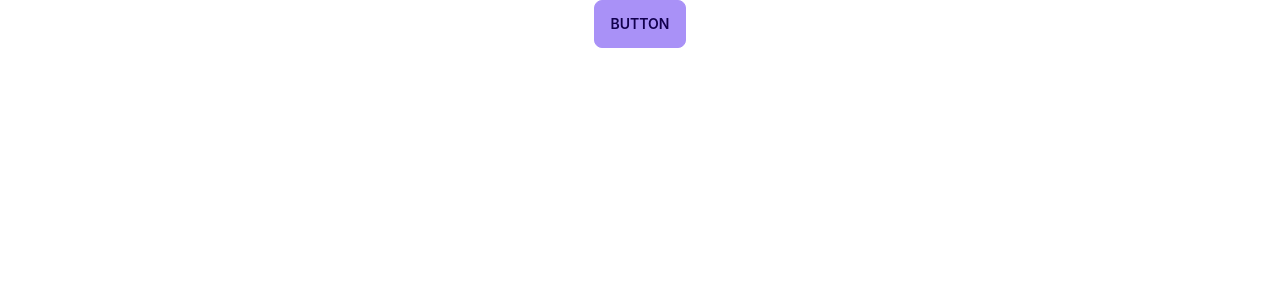
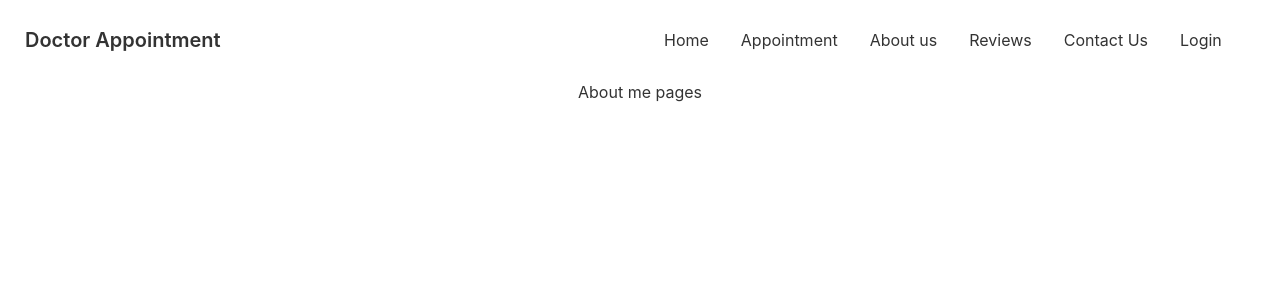
Before and after one commit to Safiul-Azam/doctor-appointment, a React (Create React App) app: page /about in a window 1280 px wide. Shown: the top 300 px of the page. Built offline with nearby package versions, Linux system fonts and the light colour scheme.

Commit message:
added navbar in header

```diff
--- a/package.json
+++ b/package.json
@@ -9,6 +9,7 @@
     "daisyui": "^2.14.3",
     "react": "^18.1.0",
     "react-dom": "^18.1.0",
+    "react-router-dom": "^6.3.0",
     "react-scripts": "5.0.1",
     "web-vitals": "^2.1.4"
   },
--- a/src/App.js
+++ b/src/App.js
@@ -1,9 +1,18 @@
+import { Route, Routes } from 'react-router-dom';
 import './App.css';
+import About from './Pages/About/About';
+import Home from './Pages/Home/Home/Home.js/Home';
+import Header from './Pages/Shared/Header/Header';
 
 function App() {
   return (
     <div className="App">
-      <button class="btn btn-primary">Button</button>
+      <Header></Header>
+      <Routes>
+        <Route path='/' element={<Home></Home>}></Route>
+        <Route path='/home' element={<Home></Home>}></Route>
+        <Route path='about' element={<About></About>}></Route>
+      </Routes>
     </div>
   );
 }
--- /dev/null
+++ b/src/Pages/About/About.js
@@ -0,0 +1,11 @@
+import React from 'react';
+
+const About = () => {
+    return (
+        <div>
+            <h3>About me pages</h3>
+        </div>
+    );
+};
+
+export default About;
--- /dev/null
+++ b/src/Pages/Home/Home/Home.js/Home.js
@@ -0,0 +1,11 @@
+import React from 'react';
+
+const Home = () => {
+    return (
+        <div>
+            <h2>this is home</h2>
+        </div>
+    );
+};
+
+export default Home;
--- a/src/Pages/Shared/Header/Header.js
+++ b/src/Pages/Shared/Header/Header.js
@@ -1,49 +1,35 @@
 import React from 'react';
+import { Link } from 'react-router-dom';
 
 const Header = () => {
     return (
         <div>
-            <div class="navbar bg-base-100">
-                <div class="navbar-start">
-                    <div class="dropdown">
-                        <label tabindex="0" class="btn btn-ghost lg:hidden">
-                            <svg xmlns="http://www.w3.org/2000/svg" class="h-5 w-5" fill="none" viewBox="0 0 24 24" stroke="currentColor"><path stroke-linecap="round" stroke-linejoin="round" stroke-width="2" d="M4 6h16M4 12h8m-8 6h16" /></svg>
+            <div className="navbar bg-base-100">
+                <div className="navbar-start">
+                    <div className="dropdown">
+                        <label tabindex="0" className="btn btn-ghost lg:hidden">
+                            <svg xmlns="http://www.w3.org/2000/svg" className="h-5 w-5" fill="none" viewBox="0 0 24 24" stroke="currentColor"><path stroke-linecap="round" stroke-linejoin="round" stroke-width="2" d="M4 6h16M4 12h8m-8 6h16" /></svg>
                         </label>
-                        <ul tabindex="0" class="menu menu-compact dropdown-content mt-3 p-2 shadow bg-base-100 rounded-box w-52">
-                            <li><a>Item 1</a></li>
-                            <li tabindex="0">
-                                <a class="justify-between">
-                                    Parent
-                                    <svg class="fill-current" xmlns="http://www.w3.org/2000/svg" width="24" height="24" viewBox="0 0 24 24"><path d="M8.59,16.58L13.17,12L8.59,7.41L10,6L16,12L10,18L8.59,16.58Z" /></svg>
-                                </a>
-                                <ul class="p-2">
-                                    <li><a>Submenu 1</a></li>
-                                    <li><a>Submenu 2</a></li>
-                                </ul>
-                            </li>
-                            <li><a>Item 3</a></li>
+                        <ul tabindex="0" className="menu menu-compact dropdown-content mt-3 p-2 shadow bg-base-100 rounded-box w-52">
+                            <li><Link to='/home'>Home</Link></li>
+                            <li><Link to='/appointment'>Appointment</Link></li>
+                            <li><Link to='/reviews'>Reviews</Link></li>
+                            <li><Link to='/about'>About us</Link></li>
+                            <li><Link to='/contact-Us'>contact-Us</Link></li>
+                            <li><Link to='/login'>Login</Link></li>
                         </ul>
                     </div>
-                    <a class="btn btn-ghost normal-case text-xl">daisyUI</a>
+                    <Link to='/home' className="btn btn-ghost normal-case text-xl">Doctor Appointment</Link>
                 </div>
-                <div class="navbar-center hidden lg:flex">
-                    <ul class="menu menu-horizontal p-0">
-                        <li><a>Item 1</a></li>
-                        <li tabindex="0">
-                            <a>
-                                Parent
-                                <svg class="fill-current" xmlns="http://www.w3.org/2000/svg" width="20" height="20" viewBox="0 0 24 24"><path d="M7.41,8.58L12,13.17L16.59,8.58L18,10L12,16L6,10L7.41,8.58Z" /></svg>
-                            </a>
-                            <ul class="p-2">
-                                <li><a>Submenu 1</a></li>
-                                <li><a>Submenu 2</a></li>
-                            </ul>
-                        </li>
-                        <li><a>Item 3</a></li>
+                <div className="navbar-center hidden lg:flex">
+                    <ul className="menu menu-horizontal p-0 m-2">
+                        <li><Link to='/home'>Home</Link></li>
+                        <li><Link to='/appointment'>Appointment</Link></li>
+                        <li><Link to='/home'>About us</Link></li>
+                        <li><Link to='/reviews'>Reviews</Link></li>
+                        <li><Link to='/contact-Us'>Contact Us</Link></li>
+                        <li><Link to='/login'>Login</Link></li>
                     </ul>
-                </div>
-                <div class="navbar-end">
-                    <a class="btn">Get started</a>
                 </div>
             </div>
         </div>
--- a/src/index.js
+++ b/src/index.js
@@ -3,11 +3,14 @@ import ReactDOM from 'react-dom/client';
 import './index.css';
 import App from './App';
 import reportWebVitals from './reportWebVitals';
+import { BrowserRouter } from 'react-router-dom';
 
 const root = ReactDOM.createRoot(document.getElementById('root'));
 root.render(
   <React.StrictMode>
-    <App />
+    <BrowserRouter>
+      <App />
+    </BrowserRouter>
   </React.StrictMode>
 );
 
--- a/tailwind.config.js
+++ b/tailwind.config.js
@@ -7,9 +7,9 @@ module.exports = {
     themes: [
       {
         doctorAppointment: {
-          primary: "#a991f7",
-          secondary: "#f6d860",
-          accent: "#37cdbe",
+          primary: "rgba(15, 207, 236, 1)",
+          secondary: "rgba(25, 211, 174, 1)",
+          accent: "rgba(58, 66, 86, 1)",
           neutral: "#3d4451",
           "base-100": "#ffffff",
         },
```
Also changed, not shown: src/Pages/About/About.css (added), 1 other file (tests, documents, lock files or other folders).
